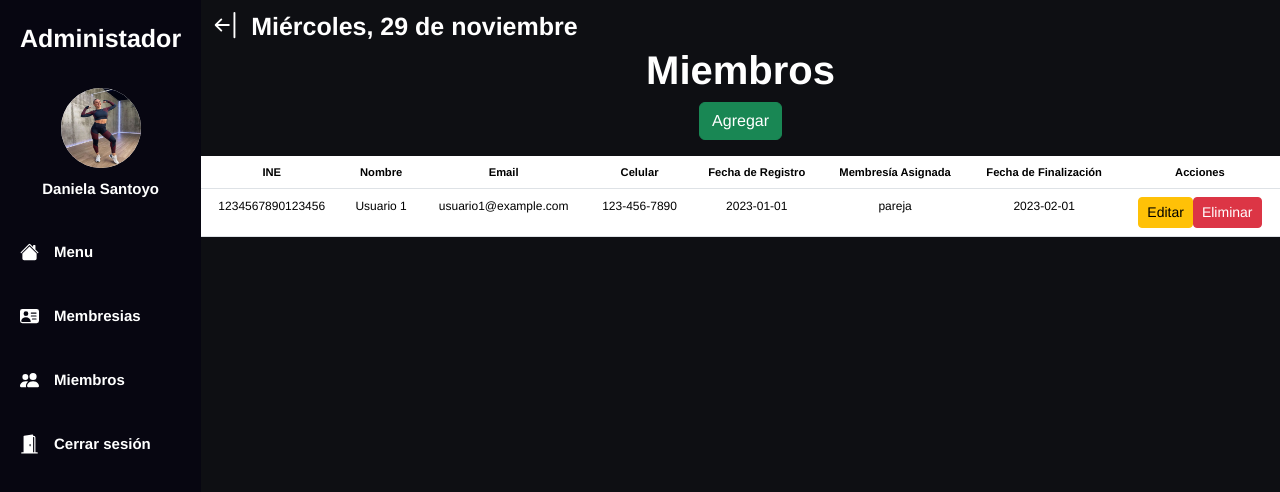
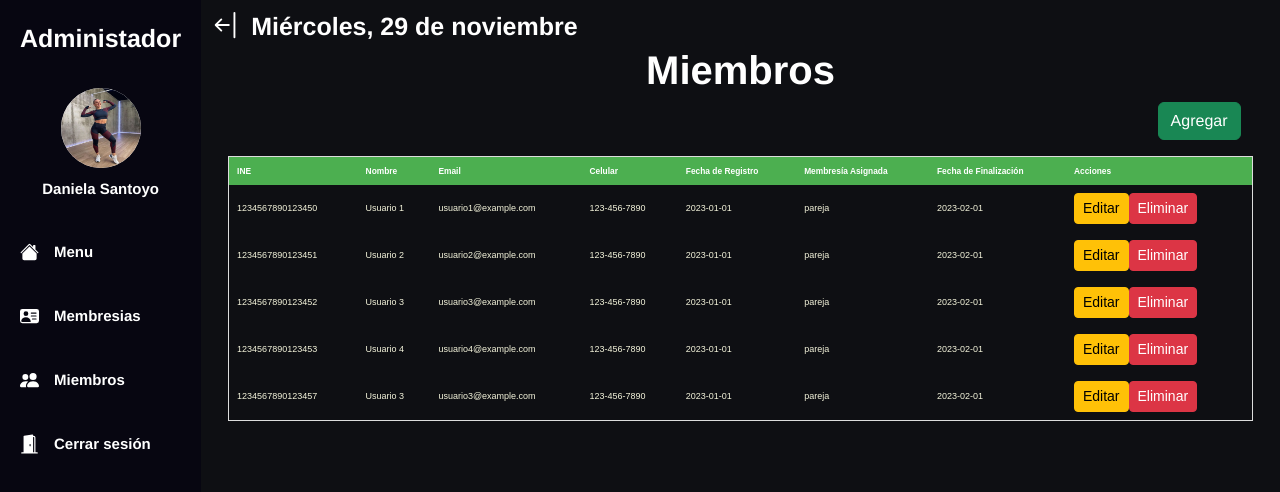
Before and after one commit to CristoferPadilla/flowfitvue, a Vue app: page /members in a window 1280 px wide. Shown: the top 492 px of the page. Built offline with nearby package versions, Linux system fonts and the light colour scheme.

Commit message:
mejora crud

```diff
--- a/src/components/crudMember.vue
+++ b/src/components/crudMember.vue
@@ -3,13 +3,11 @@
       <div id="content">
         <div class="d-flex justify-content-center align-items-center flex-column">
           <h2 class="title">Miembros</h2>
-          <div class="d-flex justify-content-end">
-            <button @click="toggleForm" class="btn btn-success mb-3">
-              <i class="bi bi-plus"></i> Agregar
-            </button>
-          </div>
+          <button @click="toggleForm"  id="bton" class="btn btn-success mb-3">
+            <i class="bi bi-plus"></i> Agregar
+          </button>
           <!-- Tabla de usuarios -->
-          <table class="table table-responsive">
+          <table class="table-crud">
             <thead>
               <tr>
                 <th style="font-size: 70%">INE</th>
@@ -24,13 +22,13 @@
             </thead>
             <tbody>
               <tr v-for="user in users" :key="user.ine">
-                <td style="font-size: 75%;">{{ user.ine }}</td>
-                <td style="font-size: 75%;">{{ user.name }}</td>
-                <td style="font-size: 75%;">{{ user.email }}</td>
-                <td style="font-size: 75%;">{{ user.phone }}</td>
-                <td style="font-size: 75%;">{{ user.registrationDate }}</td>
-                <td style="font-size: 75%;">{{ user.membresiaAsignada }}</td>
-                <td style="font-size: 75%;">{{ user.fechaFinalizacion }}</td>
+                <td>{{ user.ine }}</td>
+                <td>{{ user.name }}</td>
+                <td>{{ user.email }}</td>
+                <td>{{ user.phone }}</td>
+                <td>{{ user.registrationDate }}</td>
+                <td>{{ user.membresiaAsignada }}</td>
+                <td >{{ user.fechaFinalizacion }}</td>
                 <td>
                   <button @click="editUser(user)" class="btn btn-warning btn-sm">Editar</button>
                   <button @click="deleteUser(user.ine)" class="btn btn-danger btn-sm">Eliminar</button>
@@ -39,12 +37,9 @@
             </tbody>
           </table>
 
-          <!-- Botón para mostrar/ocultar el formulario de agregar -->
 
 
-          <!-- Formulario de agregar/editar, inicialmente oculto -->
           <form v-if="showForm" @submit.prevent="saveUser" class="mb-3">
-            <!-- ... -->
           </form>
         </div>
       </div>
@@ -65,7 +60,7 @@
         ineMaxLength: 16,
         users: [
           {
-            ine: "1234567890123456",
+            ine: "1234567890123450",
             name: "Usuario 1",
             email: "usuario1@example.com",
             phone: "123-456-7890",
@@ -73,7 +68,43 @@
             membresiaAsignada: "pareja",
             fechaFinalizacion: "2023-02-01",
           },
-          // ...otros usuarios
+
+            {
+            ine: "1234567890123451",
+            name: "Usuario 2",
+            email: "usuario2@example.com",
+            phone: "123-456-7890",
+            registrationDate: "2023-01-01",
+            membresiaAsignada: "pareja",
+            fechaFinalizacion: "2023-02-01",
+          },
+          {
+            ine: "1234567890123452",
+            name: "Usuario 3",
+            email: "usuario3@example.com",
+            phone: "123-456-7890",
+            registrationDate: "2023-01-01",
+            membresiaAsignada: "pareja",
+            fechaFinalizacion: "2023-02-01",
+          },
+          {
+            ine: "1234567890123453",
+            name: "Usuario 4",
+            email: "usuario4@example.com",
+            phone: "123-456-7890",
+            registrationDate: "2023-01-01",
+            membresiaAsignada: "pareja",
+            fechaFinalizacion: "2023-02-01",
+          },
+          {
+            ine: "1234567890123457",
+            name: "Usuario 3",
+            email: "usuario3@example.com",
+            phone: "123-456-7890",
+            registrationDate: "2023-01-01",
+            membresiaAsignada: "pareja",
+            fechaFinalizacion: "2023-02-01",
+          },
         ],
         newUser: {
           ine: "",
@@ -84,6 +115,7 @@
           membresiaAsignada: "",
           fechaFinalizacion: "",
         },
+
         selectedUser: null,
       };
     },
@@ -171,5 +203,32 @@
   </script>
 
   <style>
+  #bton{
+    margin-left: 85%;
+  }
+.table-crud{
+  width: 95%;
+  border-collapse: collapse;
+  border: 1px solid #ddd;
+  font-size: 75%;
+  font-family: Arial, Helvetica, sans-serif;
+  }
+
+  .table-crud th, .table-crud td {
+  text-align: left;
+  padding: 8px;
+  color:beige;
+  font-size: 75%;
+  font-family: Arial, Helvetica, sans-serif;
+
+  }
+
+  .table-crud tr:nth-child(even){background-color: transparent !important}
+
+  .table-crud th {
+  background-color: #4CAF50;
+  color: white;
+
+}
 
   </style>
--- a/src/css/style.css
+++ b/src/css/style.css
@@ -109,7 +109,7 @@ body {
   font-size: 16px; /* Ajusta este valor según tus necesidades */
   }
   .app-navbar {
-    height: 100vh; /* Cambia este valor */
+    height: 100%; /* Cambia este valor */
     width: 100%; /* Ajusta el ancho según tus necesidades */
     display: flex;
     position: relative;
```
